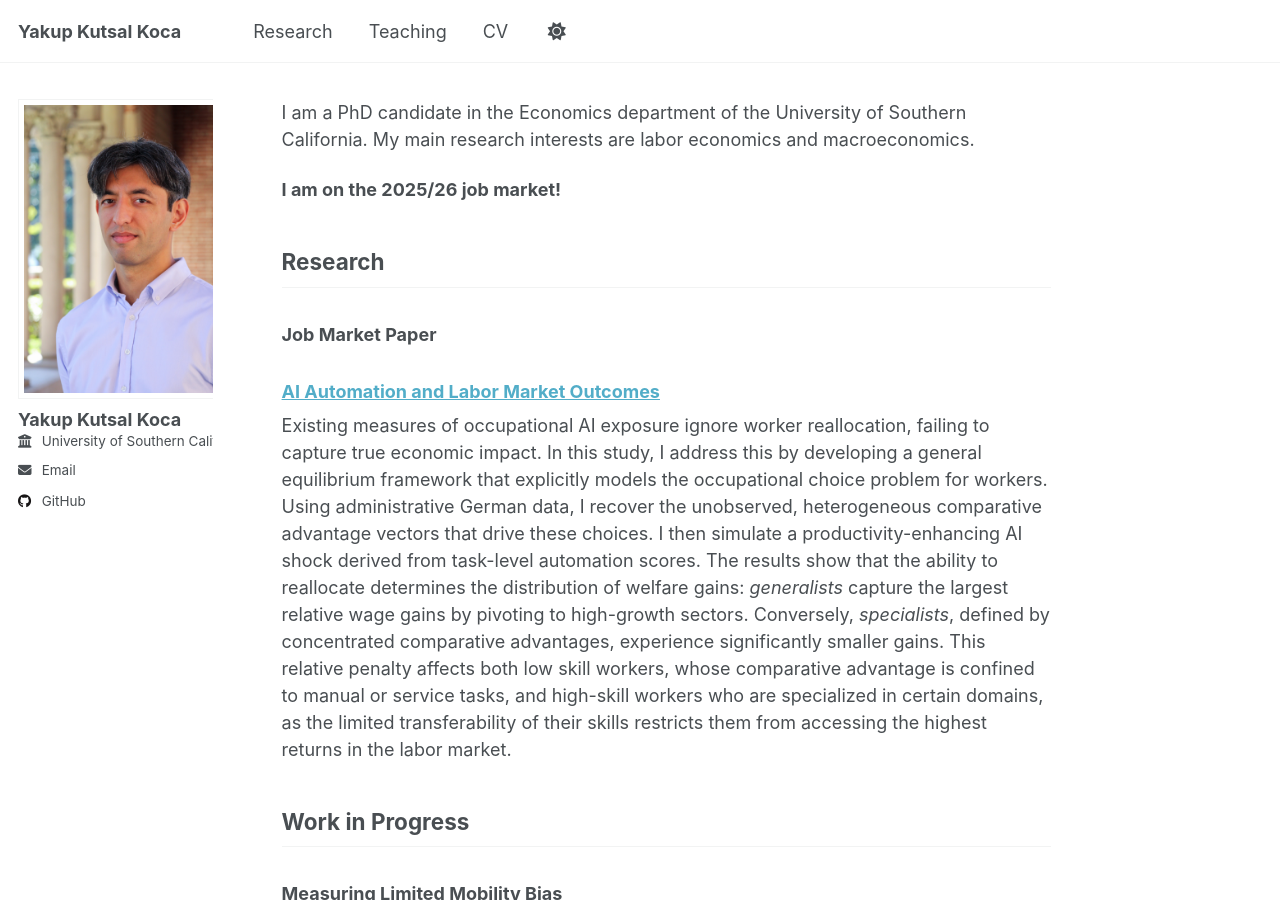
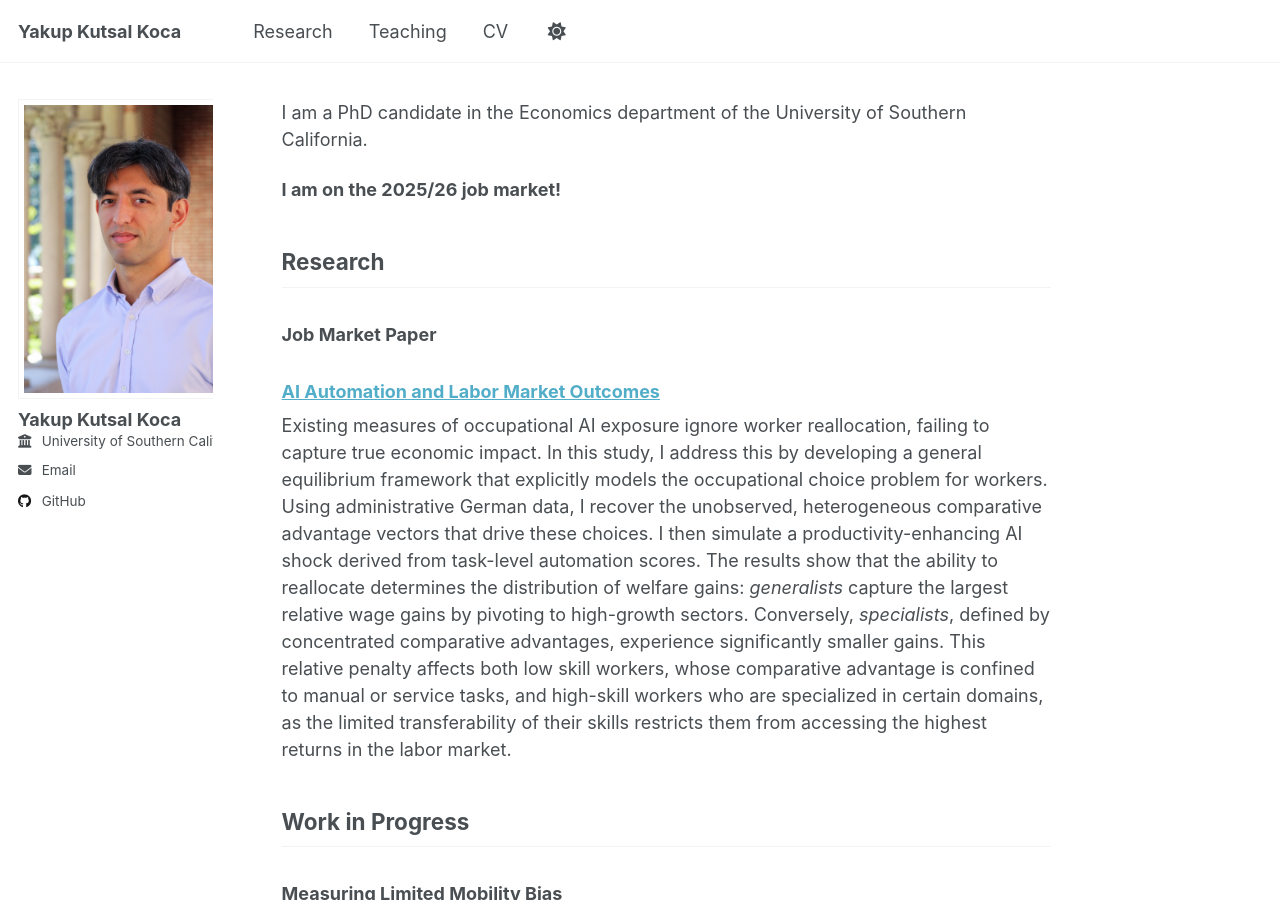
Before and after one commit to ykkoca/ykkoca.github.io, a Jekyll site: the page built from _pages/about.md, in a window 1280 px wide and 900 px high. Built offline with Jekyll 4.4.1, drawn with Linux system fonts in a browser that asks for light colours; a script that is not in the unit is left out.

Commit message:
new about page

```diff
--- a/_pages/about.md
+++ b/_pages/about.md
@@ -6,7 +6,7 @@ redirect_from:
   - /about.html
 ---
 
-I am a PhD candidate in the Economics department of the University of Southern California. My main research interests are labor economics and macroeconomics.
+I am a PhD candidate in the Economics department of the University of Southern California.
 
 **I am on the 2025/26 job market!**
 
```
Also changed, not shown: 1 other file.
